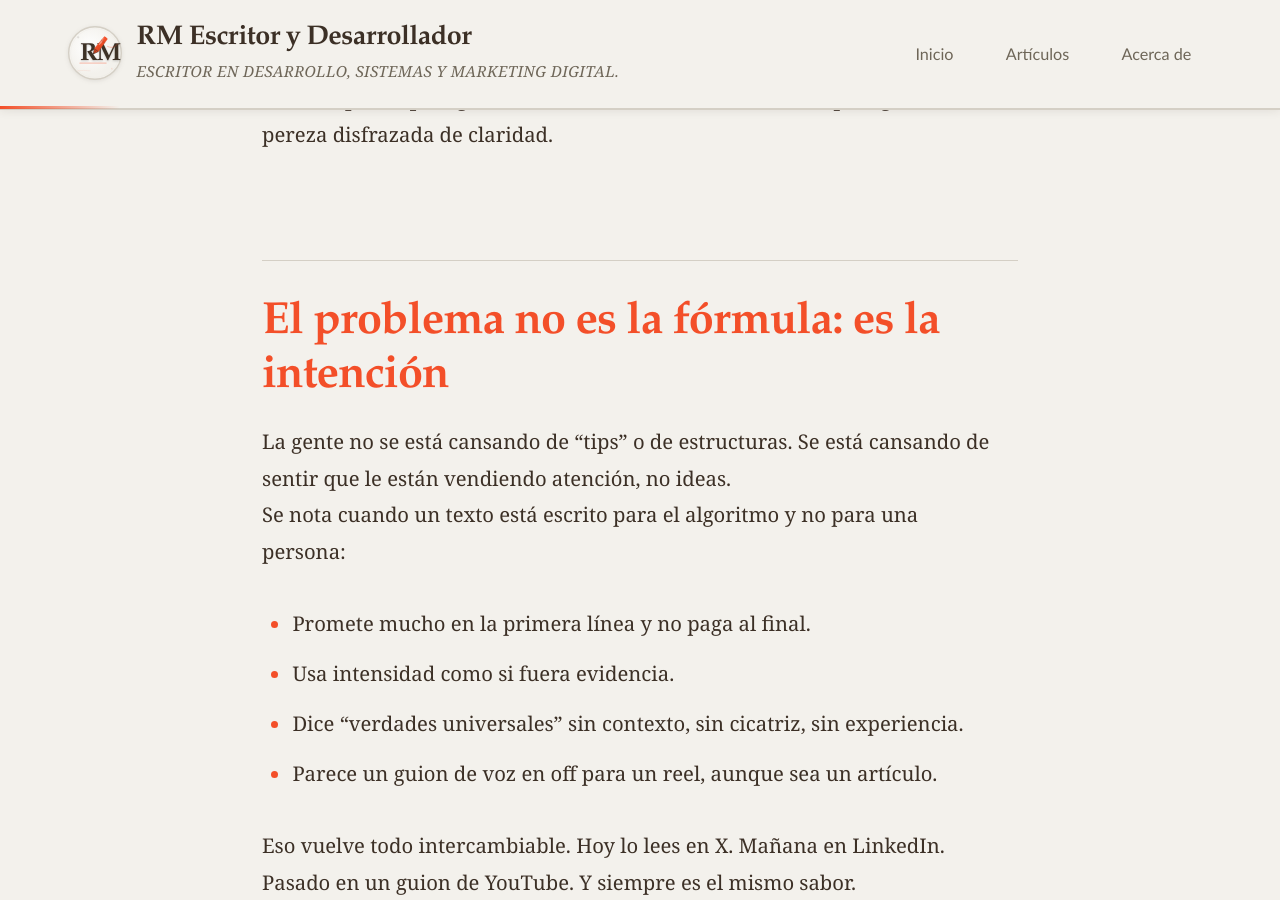
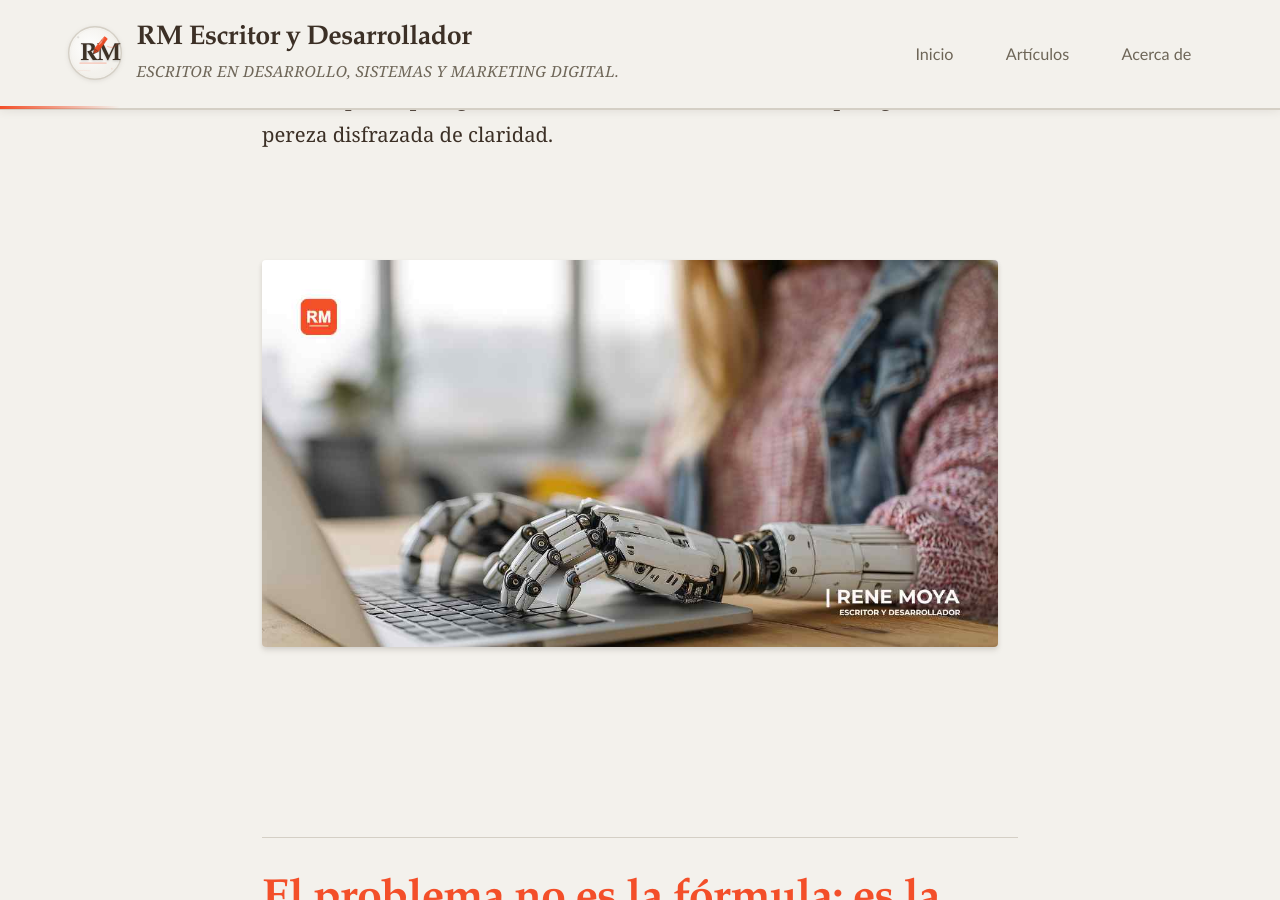
Before and after one commit to renedev0284-creator/renedev0284-creator.github.io, a Jekyll site: the page built from _posts/2026-02-03-cansado-del-perfume-de-ia.md, in a window 1280 px wide and 900 px high, scrolled down 1024 px. Built offline with Jekyll 4.4.1, drawn with Linux system fonts in a browser that asks for light colours.

Commit message:
Commit insertando imagen en post de "Estoy cansado del contenido con perfume de IA"

```diff
--- a/_posts/2026-02-03-cansado-del-perfume-de-ia.md
+++ b/_posts/2026-02-03-cansado-del-perfume-de-ia.md
@@ -12,6 +12,8 @@ Lo leí en Reddit y me pegó porque ya lo venía sintiendo: estamos rodeados de
 > “Solo quiero volver a leer contenido humano real y auténtico.”
 
 Y sí. Porque lo que agota no es la IA como herramienta. Lo que agota es la pereza disfrazada de claridad.
+
+![Chica con manos de robot escribiendo en computadora](/assets/images/posts/ia-mal-utilizada.jpg)
 
 ## El problema no es la fórmula: es la intención
 
```
Also changed, not shown: assets/images/posts/ia-mal-utilizada.jpg (added).
